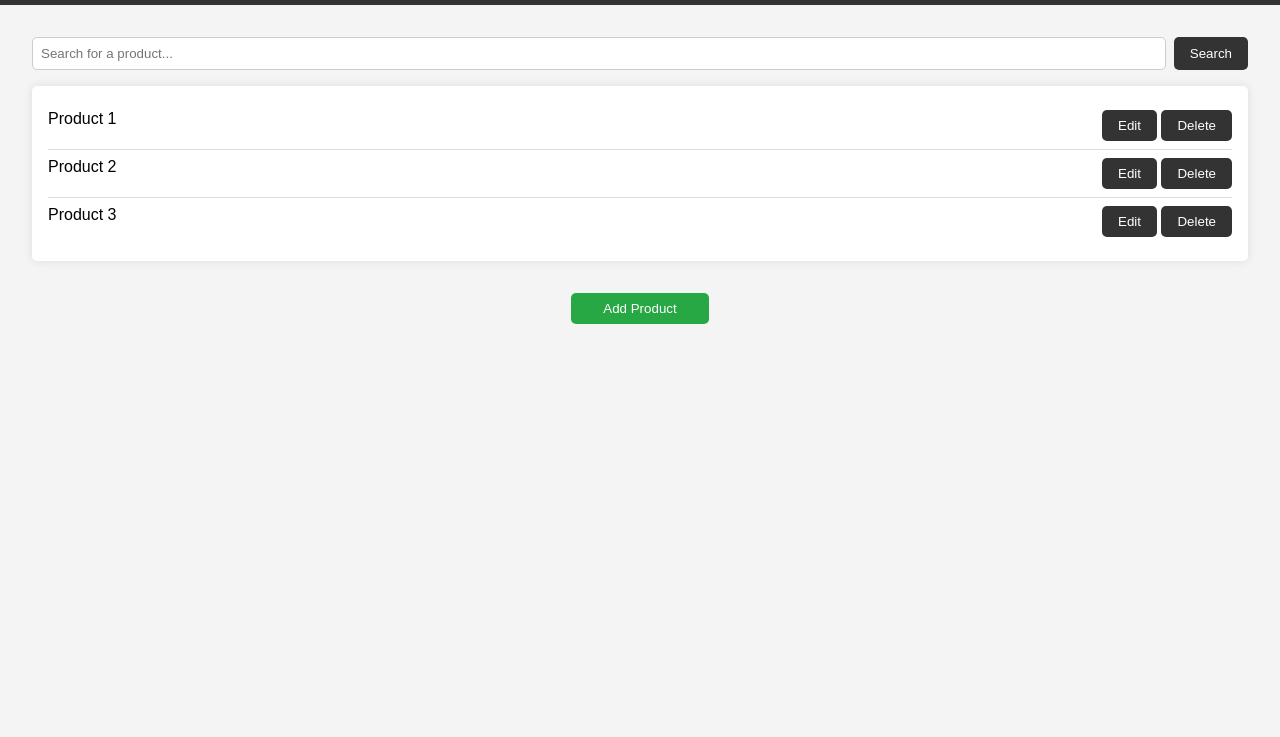
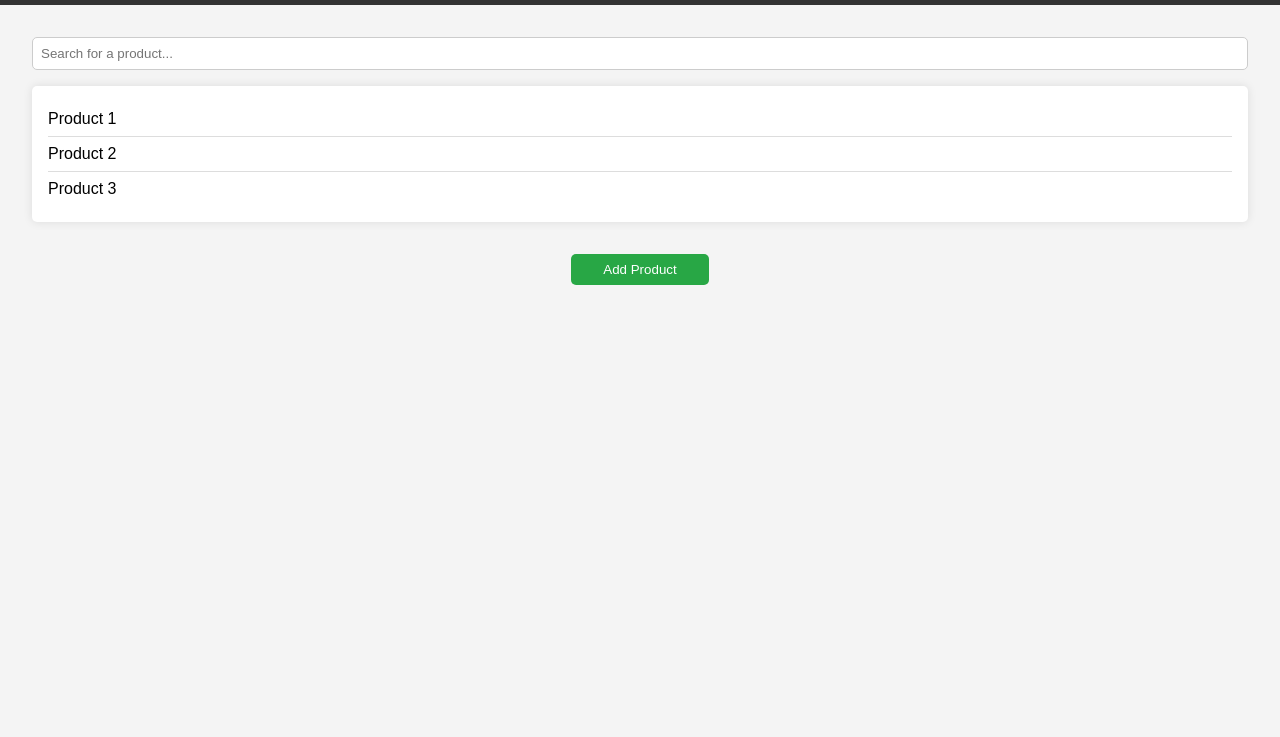
Before and after one commit to Macken-zie/POS-ui-testing, a plain HTML site: page index.html in a window 1280 px wide. Shown: the part 63-800 px from the top of the page. Drawn offline with Linux system fonts and the light colour scheme.

Commit message:
index.html

```diff
--- a/index.html
+++ b/index.html
@@ -13,35 +13,21 @@
             <a href="#">Home</a>
             <a href="#">Products</a>
             <a href="#">Orders</a>
-            <a href="#">Logout</a>
         </nav>
     </header>
     <main>
         <div class="search-bar">
             <input type="text" placeholder="Search for a product...">
-            <button>Search</button>
         </div>
         <div class="product-list">
             <div class="product-item">
                 <span>Product 1</span>
-                <div>
-                    <button>Edit</button>
-                    <button>Delete</button>
-                </div>
             </div>
             <div class="product-item">
                 <span>Product 2</span>
-                <div>
-                    <button>Edit</button>
-                    <button>Delete</button>
-                </div>
             </div>
             <div class="product-item">
                 <span>Product 3</span>
-                <div>
-                    <button>Edit</button>
-                    <button>Delete</button>
-                </div>
             </div>
         </div>
         <div class="add-product">
```
